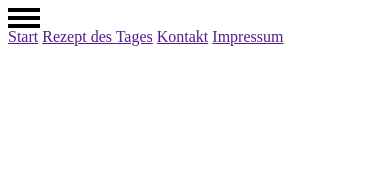
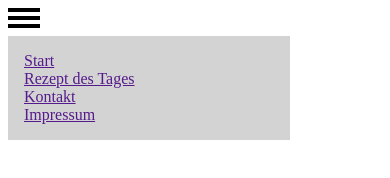
Before and after one commit to galina-antipin/Hamburger-menu, a plain HTML site: page index.html in a window 390 px wide. Both pictures are taken after a click on the element 195 px from the left and 18 px from the top of the page. Drawn offline with Linux system fonts and the light colour scheme.

Commit message:
added style on the hamburger menu

```diff
--- a/style.css
+++ b/style.css
@@ -10,5 +10,14 @@
 }
 
 .d-none {
-    display: none;
+    display: none !important;
 }
+
+.hamburger-menu {
+    display: flex;
+    flex-direction: column;
+    background-color: lightgray;
+    width: 250px;
+    padding: 16px;
+    margin-top: 8px;
+}
```
